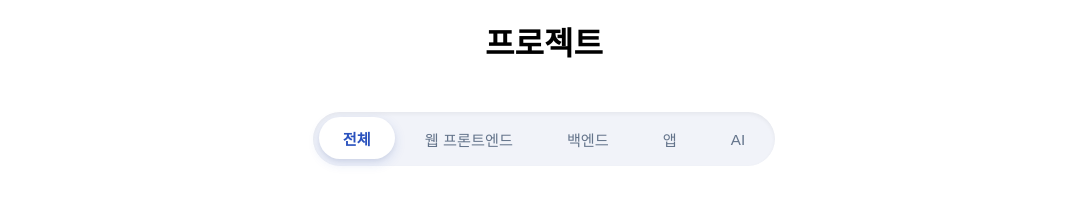
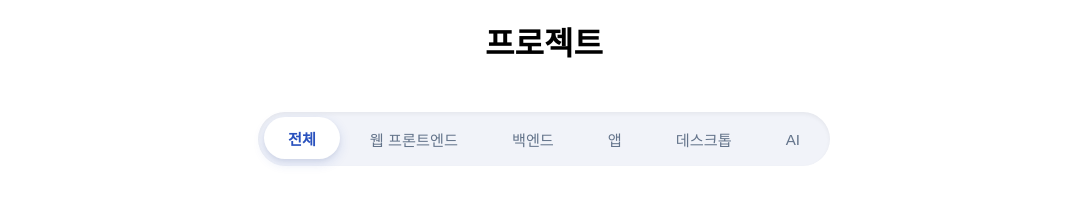
Before and after one commit to minwoo1119/its-minu, a React (Vite) app: page / in a window 1280 px wide. Shown: the part 2368-2578 px from the top of the page, without its empty margins (96-1183 px from the left). Built offline with nearby package versions, Linux system fonts and the light colour scheme.

Commit message:
feat:데스크톱 프로젝트 카테고리 추가 및 필터 연동

```diff
--- a/src/components/projects/Projects.tsx
+++ b/src/components/projects/Projects.tsx
@@ -20,12 +20,20 @@ export const Projects = ({ language, onProjectClick }: ProjectsProps) => {
   const [selectedCategory, setSelectedCategory] =
     useState<FilterCategory>('all');
 
-  const categories: FilterCategory[] = ['all', 'webFrontend', 'backend', 'app', 'ai'];
+  const categories: FilterCategory[] = [
+    'all',
+    'webFrontend',
+    'backend',
+    'app',
+    'desktop',
+    'ai',
+  ];
   const categoryLabels: Record<FilterCategory, string> = {
     all: language === 'ko' ? '전체' : 'All',
     webFrontend: language === 'ko' ? '웹 프론트엔드' : 'Web Frontend',
     backend: language === 'ko' ? '백엔드' : 'Backend',
     app: language === 'ko' ? '앱' : 'App',
+    desktop: language === 'ko' ? '데스크톱' : 'Desktop',
     ai: 'AI',
   };
 
```
